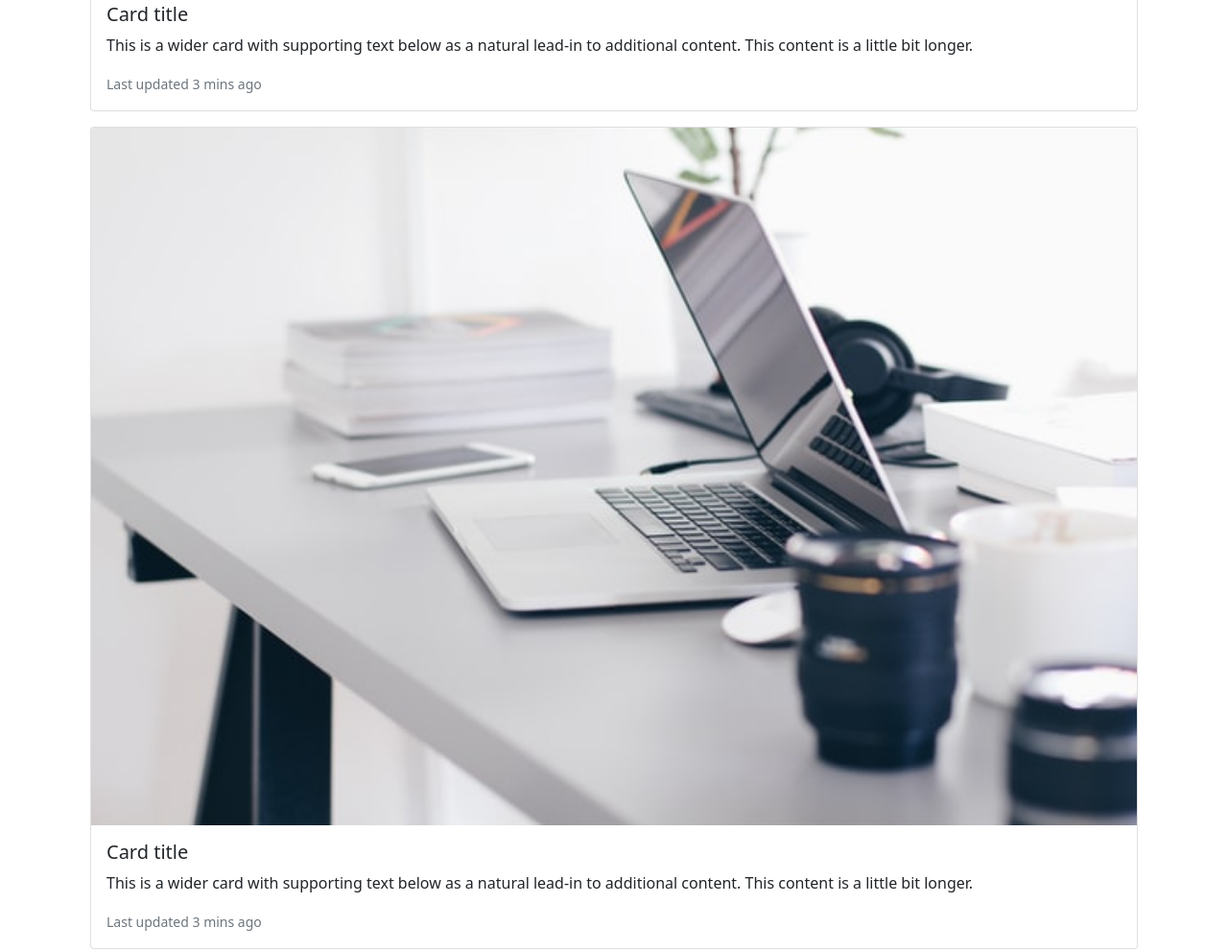
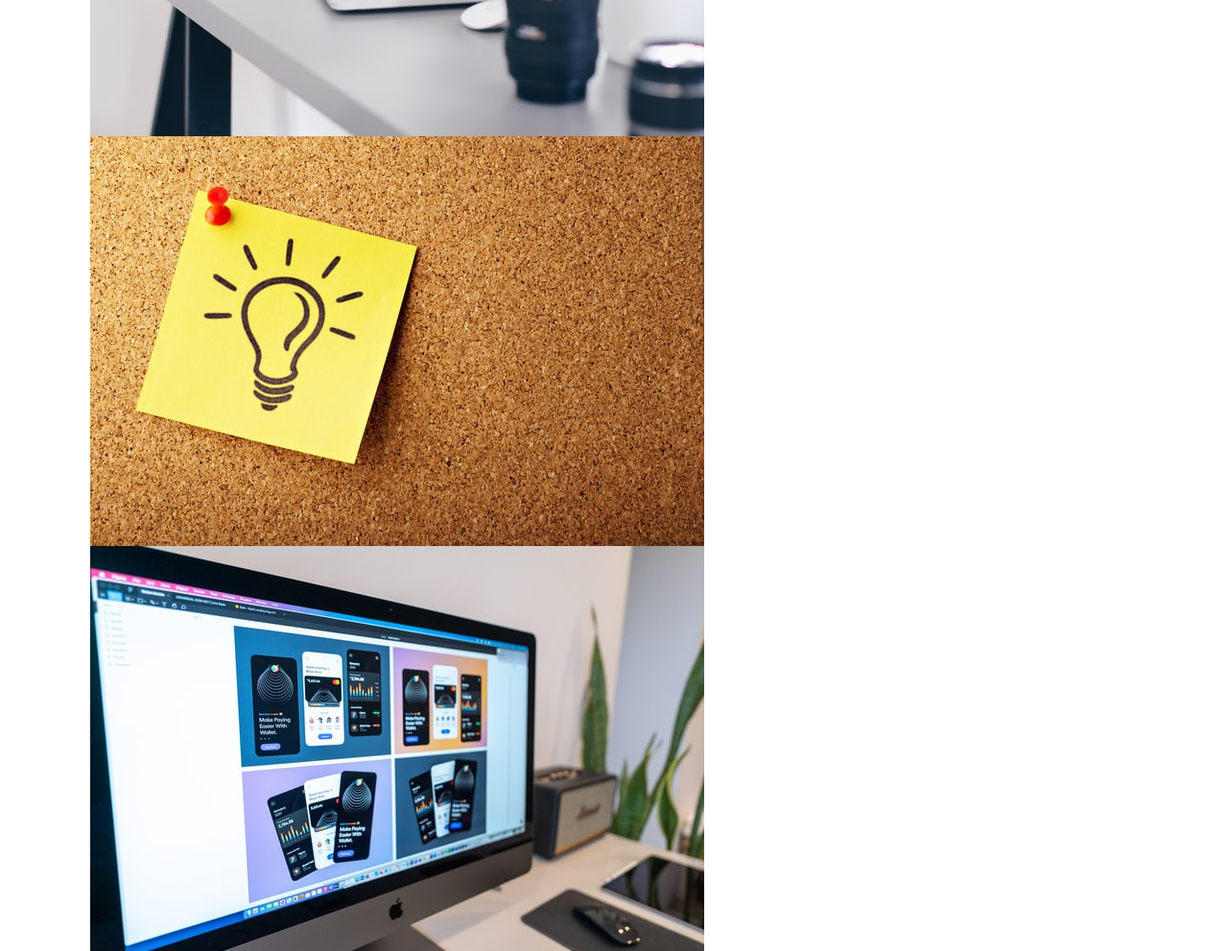
Before and after one commit to JoshuaB94/JoshuaB94.github.io, a plain HTML site: page index.html in a window 1280 px wide. Shown: the part 1389-2380 px from the top of the page at 96% size. Drawn offline with nearby package versions, Linux system fonts and the light colour scheme.

Commit message:
Masonry.js was not working properly. Deleted all JS files and corresponding scripts within the index.html file

```diff
--- a/index.html
+++ b/index.html
@@ -36,56 +36,20 @@
                 <h2 class="project-heading display-2 fw-bold lh-1 mb-3">Projects</h2>
             </div>
 
-            <div class="masonry-wrapper grid">
-                <div class="card mb-3 grid-item">
-                    <img src="images/macbook-pro-showing-vegetable-website.jpeg" class="card-img-top" alt="...">
-                    <div class="card-body">
-                      <h5 class="card-title">Card title</h5>
-                      <p class="card-text">This is a wider card with supporting text below as a natural lead-in to additional content. This content is a little bit longer.</p>
-                      <p class="card-text"><small class="text-muted">Last updated 3 mins ago</small></p>
-                    </div>
-                  </div>
+            <!---Masonry Wrapper-->
+            <div class="grid">
+                <div class="grid-item"><img src="images/macbook-pro-showing-vegetable-website.jpeg" alt=""></div>
+                <div class="grid-item"><img src="images/photography-lens-laptop-desk.jpeg" alt=""></div>
+                <div class="grid-item"><img src="images/sticky-note-with-light-bulb-on-a-corkboard.jpeg" alt=""></div>
+                <div class="grid-item"><img src="images/app-design-prototyping-on-imac.jpeg" alt=""></div>
+                <div class="grid-item"><img src="images/books-on-a-table.jpeg" alt=""></div>
+                <div class="grid-item"><img src="images/do-more-wallpaper-on-imac.jpeg" alt=""></div>
+            </div>
 
-                  <div class="card mb-3 grid-item">
-                    <img src="images/photography-lens-laptop-desk.jpeg" class="card-img-top" alt="...">
-                    <div class="card-body">
-                      <h5 class="card-title">Card title</h5>
-                      <p class="card-text">This is a wider card with supporting text below as a natural lead-in to additional content. This content is a little bit longer.</p>
-                      <p class="card-text"><small class="text-muted">Last updated 3 mins ago</small></p>
-                    </div>
-                  </div>
-
-                  <div class="card mb-3 grid-item">
-                    <img src="images/bootstrap-themes.png" class="card-img-top" alt="...">
-                    <div class="card-body">
-                      <h5 class="card-title">Card title</h5>
-                      <p class="card-text">This is a wider card with supporting text below as a natural lead-in to additional content. This content is a little bit longer.</p>
-                      <p class="card-text"><small class="text-muted">Last updated 3 mins ago</small></p>
-                    </div>
-                  </div>
-
-                  <div class="card mb-3 grid-item">
-                    <img src="images/sticky-note-with-light-bulb-on-a-corkboard.jpeg" class="card-img-top" alt="...">
-                    <div class="card-body">
-                      <h5 class="card-title">Card title</h5>
-                      <p class="card-text">This is a wider card with supporting text below as a natural lead-in to additional content. This content is a little bit longer.</p>
-                      <p class="card-text"><small class="text-muted">Last updated 3 mins ago</small></p>
-                    </div>
-                  </div>
-
-                  <div class="card mb-3 grid-item">
-                    <img src="images/macbook-pro-showing-vegetable-website.jpeg" class="card-img-top" alt="...">
-                    <div class="card-body">
-                      <h5 class="card-title">Card title</h5>
-                      <p class="card-text">This is a wider card with supporting text below as a natural lead-in to additional content. This content is a little bit longer.</p>
-                      <p class="card-text"><small class="text-muted">Last updated 3 mins ago</small></p>
-                    </div>
-                  </div>
-            </div>
         </div>
     </section>
 
+    <!--Javascript Area-->
     <script src="https://cdn.jsdelivr.net/npm/bootstrap@5.1.3/dist/js/bootstrap.bundle.min.js" integrity="sha384-ka7Sk0Gln4gmtz2MlQnikT1wXgYsOg+OMhuP+IlRH9sENBO0LRn5q+8nbTov4+1p" crossorigin="anonymous"></script>
-    <script src="https://cdn.jsdelivr.net/npm/masonry-layout@4.2.2/dist/masonry.pkgd.min.js" integrity="sha384-GNFwBvfVxBkLMJpYMOABq3c+d3KnQxudP/mGPkzpZSTYykLBNsZEnG2D9G/X/+7D" crossorigin="anonymous" async></script>
 </body>
 </html>
--- a/package.json
+++ /dev/null
@@ -1,5 +0,0 @@
-{
-  "dependencies": {
-    "masonry-layout": "^4.2.2"
-  }
-}
--- a/styles/stylesheet.css
+++ b/styles/stylesheet.css
@@ -34,6 +34,7 @@
     color: #EF8354;
 }
 
+/*---Project Section---*/
 .section-heading {
     margin-bottom: 3%;
 }
@@ -42,6 +43,9 @@
     text-transform: uppercase;
     color: rgba(45, 49, 66, 0.214);
 }
+/*Masonry Project Gallery*/
+
+
 /*---Media Query---*/
 @media (min-width: 768px) {
 .bd-placeholder-img-lg {
```
Also changed, not shown: app.js (deleted), images/app-design-prototyping-on-imac.jpeg (added), images/books-on-a-table.jpeg (added), images/do-more-wallpaper-on-imac.jpeg (added), 1 other file.
